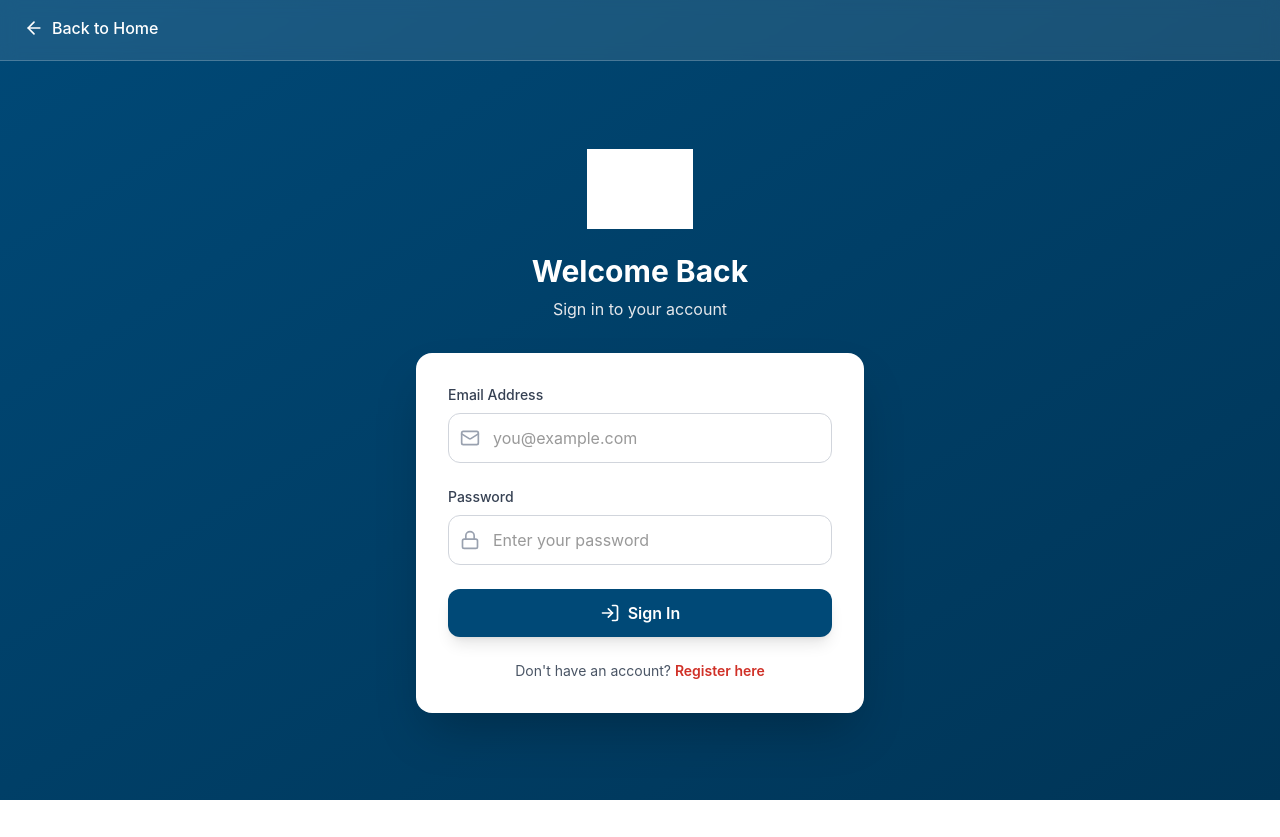
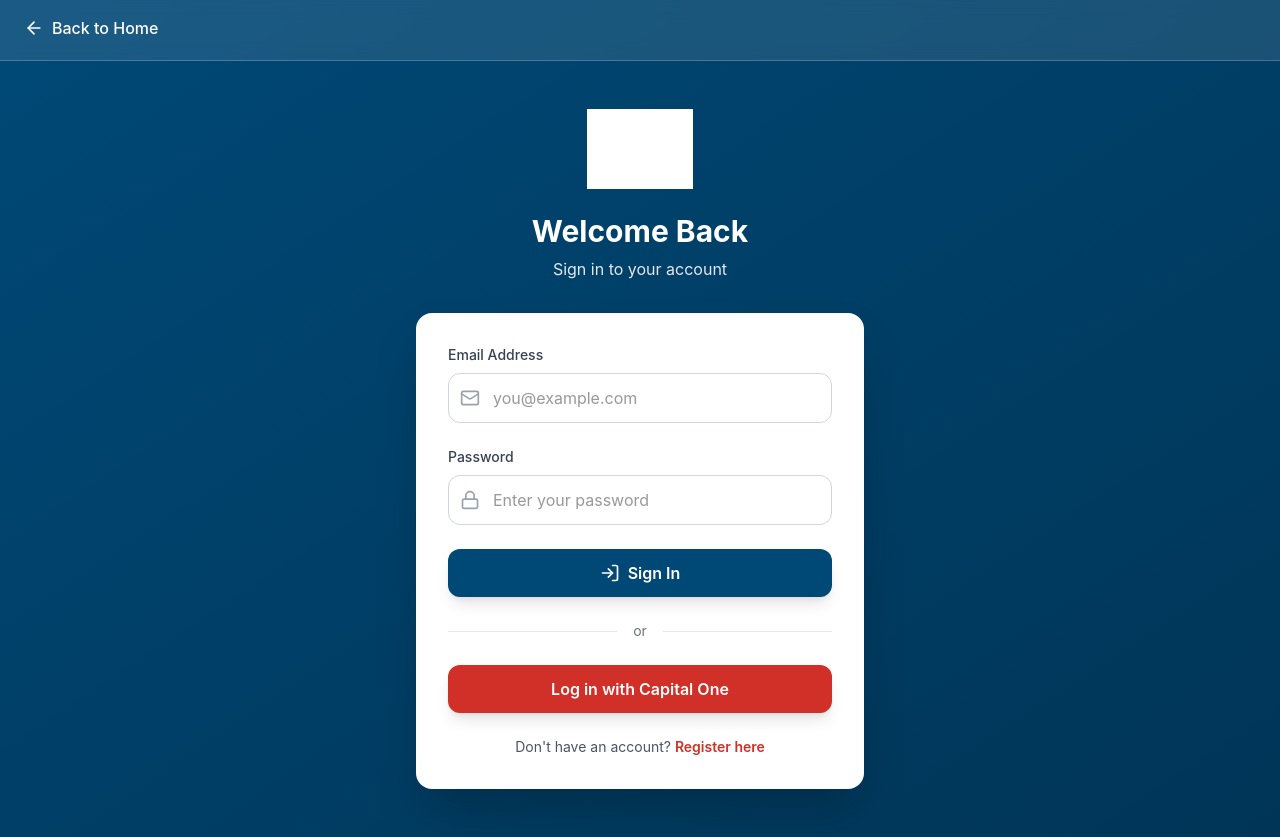
Before and after one commit to sidakssingh/CapitalYou-Card, a React (Vite) app in the folder frontend/: page /login in a window 1280 px wide. Before the commit the page ends 800 px from the top, so only its background shows below. Built offline with nearby package versions, Linux system fonts and the light colour scheme; no server answers; grey boxes are pictures that could not be loaded.

Commit message:
added Login with capital one

```diff
--- a/frontend/src/pages/DashboardPage.jsx
+++ b/frontend/src/pages/DashboardPage.jsx
@@ -11,7 +11,10 @@
 import capitalYouLogo from '../assets/CapitalYou_logo.png';
 import virtualCard from '../assets/virtual-card.png';
 
-// Sample test data
+// Demo user UID for Capital One login
+const DEMO_USER_UID = 'bf75c74b-e9ae-490c-9fe8-14a1313cda4e';
+
+// Sample test data (used for demo user)
 const TEST_DATA = {
   "user_id": 1,
   "total_spent": 648.31,
@@ -68,7 +71,7 @@
 };
 
 // Reusable Header Component
-const Header = ({ testMode, setTestMode, showToggle = true, onDeleteAccount }) => (
+const Header = ({ testMode, setTestMode, showToggle = true, onDeleteAccount, isDemoUser = false }) => (
   <header className="bg-white border-b border-gray-100 sticky top-0 z-50">
     <div className="container mx-auto px-6 py-2">
       <motion.div
@@ -88,6 +91,7 @@
         </div>
 
         <div className="flex items-center gap-3">
+          {!isDemoUser && (
             <Link
               to="/upload"
               className="flex items-center gap-2 px-4 py-2 bg-[#D03027] hover:bg-[#B02820] text-white rounded-full font-medium text-sm transition-all"
@@ -95,6 +99,7 @@
               <Upload className="w-4 h-4" />
               <span className="hidden sm:inline">Upload Data</span>
             </Link>
+          )}
 
           <SettingsMenu onDeleteAccount={onDeleteAccount} />
 
@@ -114,6 +119,7 @@
   const [error, setError] = useState(null);
   const [testMode, setTestMode] = useState(false);
   const [showCategoryGrid, setShowCategoryGrid] = useState(false);
+  const [isDemoUser, setIsDemoUser] = useState(false);
 
   // Handle account deletion
   const handleDeleteAccount = async () => {
@@ -167,6 +173,9 @@
           return;
         }
 
+        // Check if this is the demo user (hide upload/manage buttons but still fetch real data)
+        setIsDemoUser(user.id === DEMO_USER_UID);
+
         const currentMonthData = await getCurrentMonthSummary(user.id);
         const aggregatedData = await getAggregatedSummary(user.id);
         setData(currentMonthData);
@@ -183,7 +192,7 @@
   if (loading && !testMode) {
     return (
       <div className="min-h-screen bg-gray-50 font-sans">
-        <Header testMode={testMode} setTestMode={setTestMode} onDeleteAccount={handleDeleteAccount} />
+        <Header testMode={testMode} setTestMode={setTestMode} onDeleteAccount={handleDeleteAccount} isDemoUser={isDemoUser} />
         <div className="flex items-center justify-center min-h-[70vh]">
           <div className="flex flex-col items-center gap-4">
             <Loader2 className="w-10 h-10 animate-spin text-[#D03027]" />
@@ -197,7 +206,7 @@
   if (error && !testMode) {
     return (
       <div className="min-h-screen bg-gray-50 font-sans">
-        <Header testMode={testMode} setTestMode={setTestMode} onDeleteAccount={handleDeleteAccount} />
+        <Header testMode={testMode} setTestMode={setTestMode} onDeleteAccount={handleDeleteAccount} isDemoUser={isDemoUser} />
         <div className="flex items-center justify-center min-h-[70vh]">
           <div className="bg-white rounded-2xl shadow-sm border border-gray-100 p-8 max-w-md mx-6 text-center">
             <div className="w-16 h-16 bg-red-100 rounded-full flex items-center justify-center mx-auto mb-4">
@@ -217,7 +226,7 @@
   if (!data || !data.categories || data.categories.length === 0) {
     return (
       <div className="min-h-screen bg-gray-50 font-sans">
-        <Header testMode={testMode} setTestMode={setTestMode} onDeleteAccount={handleDeleteAccount} />
+        <Header testMode={testMode} setTestMode={setTestMode} onDeleteAccount={handleDeleteAccount} isDemoUser={isDemoUser} />
         <div className="flex items-center justify-center min-h-[70vh]">
           <div className="bg-white rounded-2xl shadow-sm border border-gray-100 p-8 max-w-md mx-6 text-center">
             <div className="w-16 h-16 bg-gray-100 rounded-full flex items-center justify-center mx-auto mb-4">
@@ -227,6 +236,7 @@
             <p className="text-gray-600 mb-6">
               Upload your transaction data to see personalized spending insights and rewards.
             </p>
+            {!isDemoUser && (
               <div className="flex flex-col gap-3">
                 <Link
                   to="/upload"
@@ -242,6 +252,7 @@
                   Manage Uploads
                 </Link>
               </div>
+            )}
           </div>
         </div>
       </div>
@@ -250,7 +261,7 @@
 
   return (
     <div className="min-h-screen bg-gray-50 font-sans">
-      <Header testMode={testMode} setTestMode={setTestMode} onDeleteAccount={handleDeleteAccount} />
+      <Header testMode={testMode} setTestMode={setTestMode} onDeleteAccount={handleDeleteAccount} isDemoUser={isDemoUser} />
 
       {/* Combined Dashboard Header with Card */}
       <div className="bg-gradient-to-br from-[#004977] to-[#003557] text-white py-8 md:py-12">
@@ -332,12 +343,14 @@
               <h2 className="text-2xl font-bold text-[#004977]">Spending Overview</h2>
               <p className="text-sm text-gray-500 mt-1">{new Date().toLocaleString('default', { month: 'long', year: 'numeric' })}</p>
             </div>
+            {!isDemoUser && (
               <Link
                 to="/manage"
                 className="inline-flex items-center justify-center gap-2 px-5 py-2.5 bg-white hover:bg-gray-50 text-[#004977] border-2 border-[#004977] rounded-full font-semibold transition-all whitespace-nowrap"
               >
                 Manage Uploads
               </Link>
+            )}
           </div>
 
           <div className="flex flex-col lg:flex-row gap-8 items-start">
--- a/frontend/src/pages/LoginPage.jsx
+++ b/frontend/src/pages/LoginPage.jsx
@@ -22,6 +22,20 @@
         navigate('/dashboard');
     } catch (err) {
       setError(err.message || 'Failed to sign in. Please check your credentials.');
+    } finally {
+      setLoading(false);
+    }
+  };
+
+  const handleCapitalOneLogin = async () => {
+    setError('');
+    setLoading(true);
+
+    try {
+      await signIn('janedoe@capitalone.com', '123456');
+      navigate('/dashboard');
+    } catch (err) {
+      setError(err.message || 'Failed to sign in with Capital One demo account.');
     } finally {
       setLoading(false);
     }
@@ -124,6 +138,26 @@
                 <LogIn className="w-5 h-5" />
                 {loading ? 'Signing In...' : 'Sign In'}
               </button>
+
+              {/* Divider */}
+              <div className="relative my-6">
+                <div className="absolute inset-0 flex items-center">
+                  <div className="w-full border-t border-gray-200"></div>
+                </div>
+                <div className="relative flex justify-center text-sm">
+                  <span className="px-4 bg-white text-gray-500">or</span>
+                </div>
+              </div>
+
+              {/* Capital One Demo Login */}
+              <button
+                type="button"
+                onClick={handleCapitalOneLogin}
+                disabled={loading}
+                className="w-full bg-[#D03027] hover:bg-[#B02820] text-white py-3 rounded-xl font-semibold transition-all shadow-lg hover:shadow-xl flex items-center justify-center gap-2 disabled:opacity-50 disabled:cursor-not-allowed"
+              >
+                Log in with Capital One
+              </button>
             </form>
 
             {/* Register Link */}
```
Lines whose indentation alone changed are shown as unchanged.
